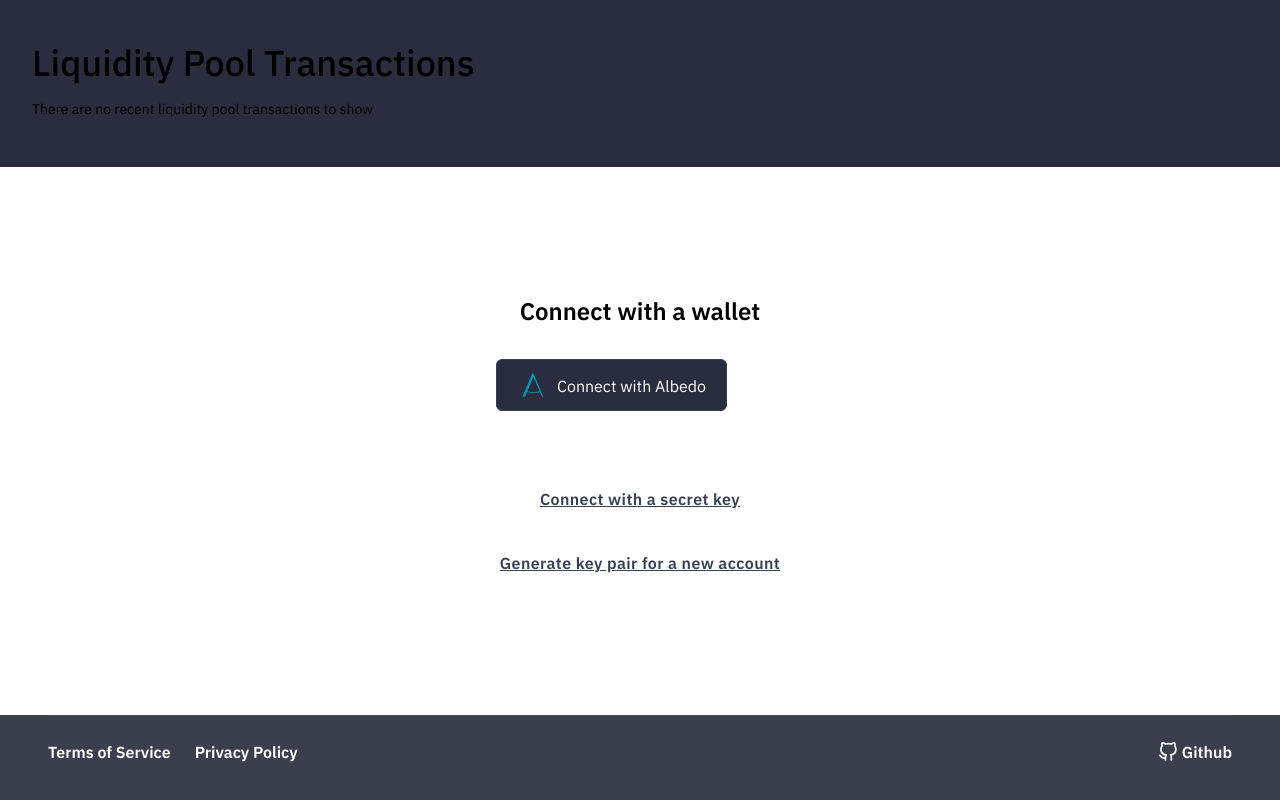
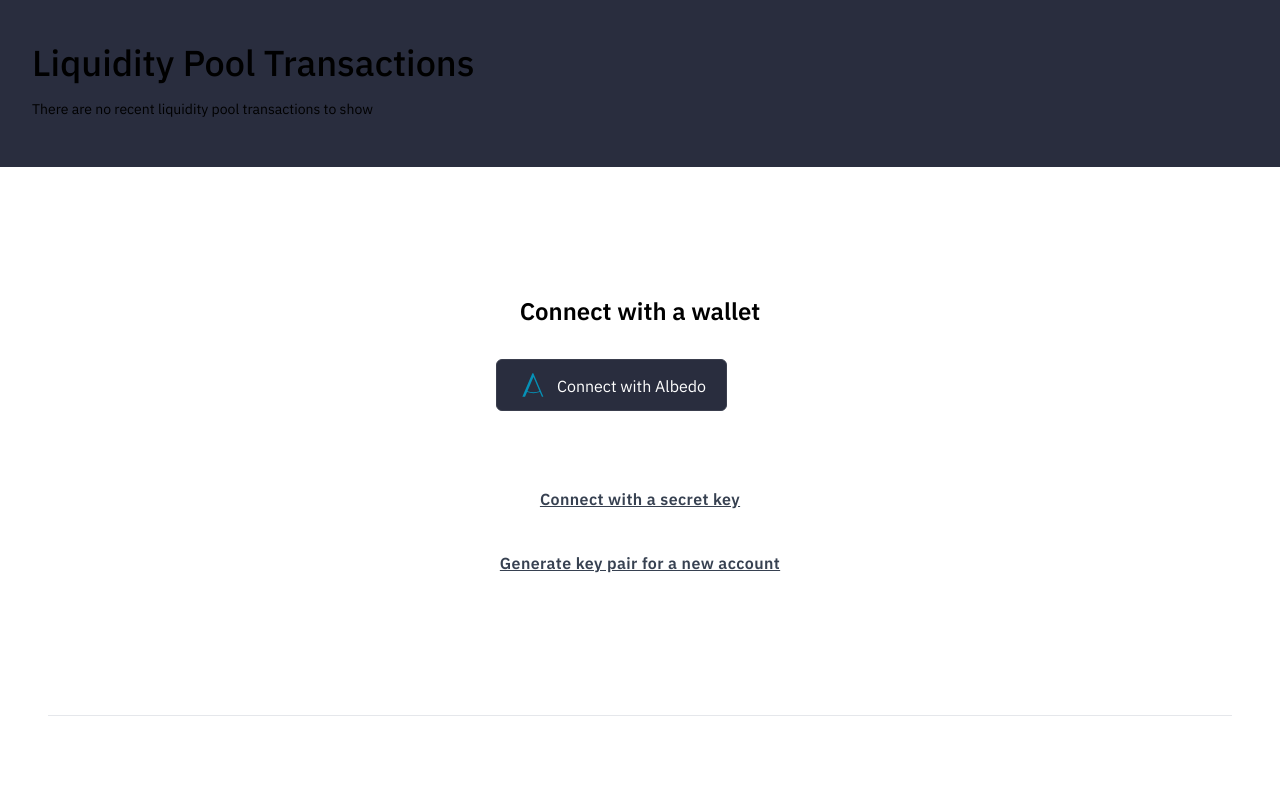
Before and after one commit to fedeesti/stellar-wallet, a React (Vite) app: page / in a window 1280 px wide. Shown: the part 682-1482 px from the top of the page. Built offline with nearby package versions, Linux system fonts and the light colour scheme.

Commit message:
Fix property DOM and colors on Footer

```diff
--- a/src/components/footer/Footer.tsx
+++ b/src/components/footer/Footer.tsx
@@ -1,8 +1,8 @@
 function Footer() {
   return (
-    <footer className="px-12 bg-[#3a3e4d] text-[#ffffff]" data-cy="footer-container">
-      <div className="w-full max-w-screen-xl pb-12 pt-6 border-t border-[#4b4f5d] md:flex md:items-center md:justify-between">
-        <ul className="flex flex-wrap items-center mt-3 font-bold hover:text-[#d4d5d8] dark:text-gray-400 sm:mt-0">
+    <footer className="px-12 bg-stellar-border-primary text-white" data-cy="footer-container">
+      <div className="w-full max-w-screen-xl pb-12 pt-6 border-t border-stellar-border-secondary md:flex md:items-center md:justify-between">
+        <ul className="flex flex-wrap items-center mt-3 font-bold hover:text-stellar-text-secondary dark:text-gray-400 sm:mt-0">
           <li data-cy="footer-terms-of-service-title">
             <a
               href="https://www.stellar.org/terms-of-service"
@@ -27,7 +27,7 @@
         <div>
           <a
             href="https://github.com/fedeesti/stellar-wallet"
-            className="ml-2 flex items-center gap-1 font-bold hover:text-[#d4d5d8]"
+            className="ml-2 flex items-center gap-1 font-bold hover:text-stellar-text-secondary"
             target="_blank"
             data-cy="footer-repository-link"
           >
@@ -38,9 +38,9 @@
               viewBox="0 0 24 24"
               fill="none"
               stroke="currentColor"
-              stroke-width="2"
-              stroke-linecap="round"
-              stroke-linejoin="round"
+              strokeWidth="2"
+              strokeLinecap="round"
+              strokeLinejoin="round"
               className="w-5 h-5"
             >
               <path d="M9 19c-5 1.5-5-2.5-7-3m14 6v-3.87a3.37 3.37 0 00-.94-2.61c3.14-.35 6.44-1.54 6.44-7A5.44 5.44 0 0020 4.77 5.07 5.07 0 0019.91 1S18.73.65 16 2.48a13.38 13.38 0 00-7 0C6.27.65 5.09 1 5.09 1A5.07 5.07 0 005 4.77a5.44 5.44 0 00-1.5 3.78c0 5.42 3.3 6.61 6.44 7A3.37 3.37 0 009 18.13V22"></path>
```
